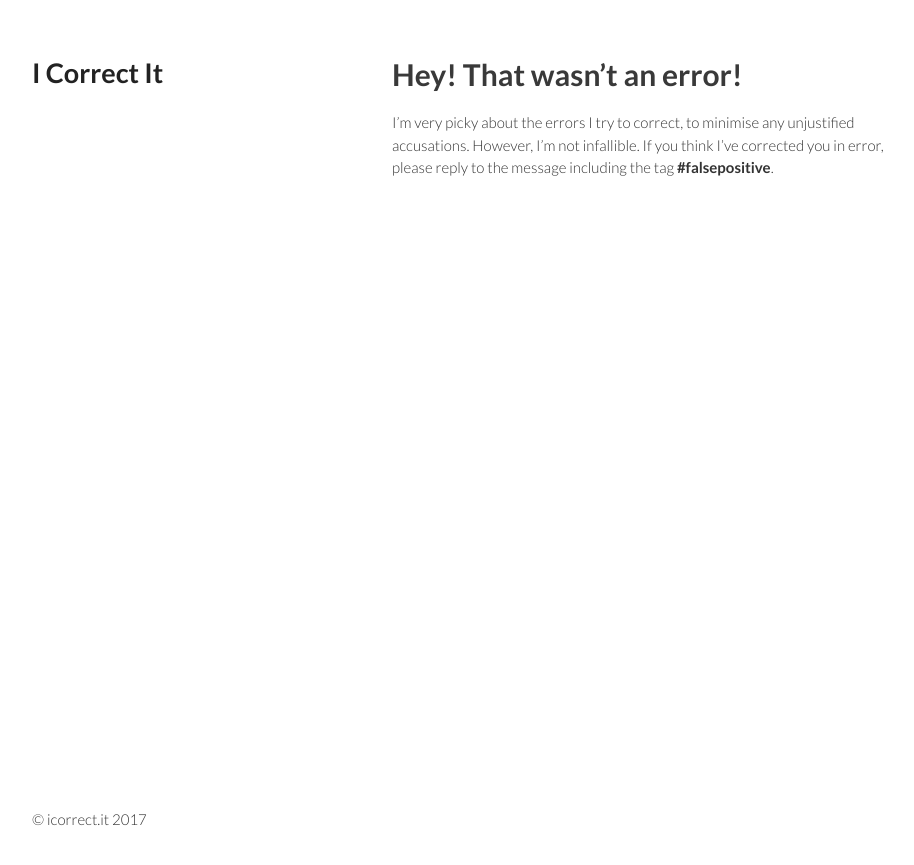
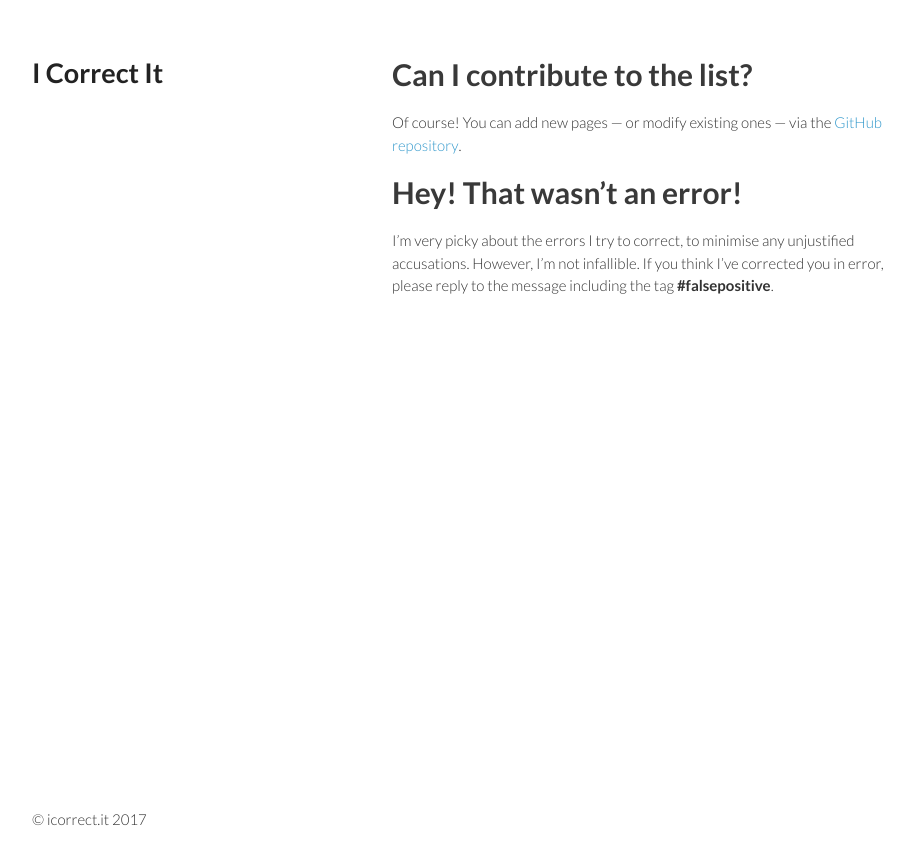
Before and after one commit to icorrectit/icorrectit.github.io, a Jekyll site: the page built from faq.md, in a window 1280 px wide. Shown: the top 865 px of the page, without its empty margins (178-1092 px from the left). Built offline with Jekyll 4.4.1, drawn with Linux system fonts in a browser that asks for light colours; our own code applies the rules of GitHub Pages for plain Markdown files.

Commit message:
FAQ page

```diff
--- a/whoops.md
+++ b/faq.md
@@ -1,6 +1,10 @@
 ---
-permalink: /whoops
+permalink: /faq
 ---
+
+## Can I contribute to the list?
+
+Of course! You can add new pages --- or modify existing ones --- via the [GitHub repository](https://github.com/icorrectit/icorrectit.github.io).
 
 ## Hey! That wasn't an error!
 
```
